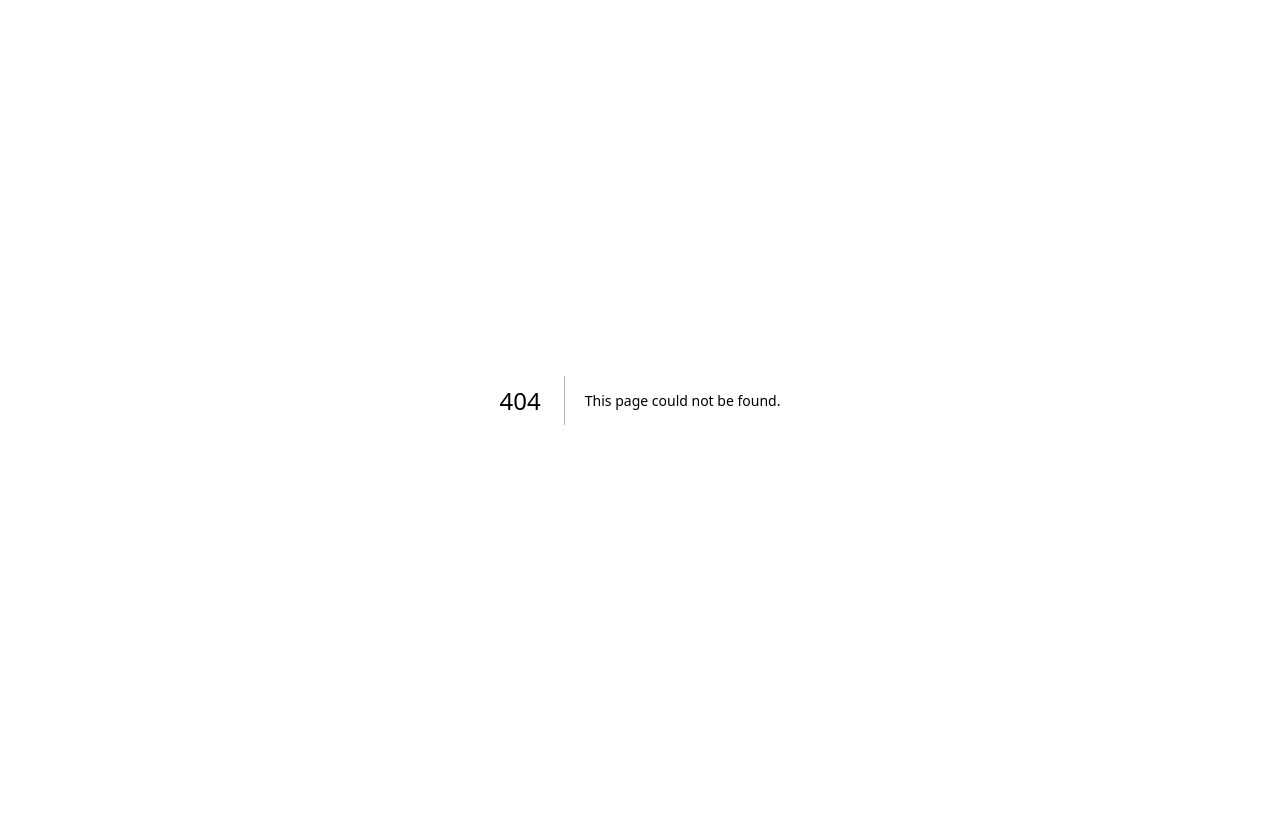
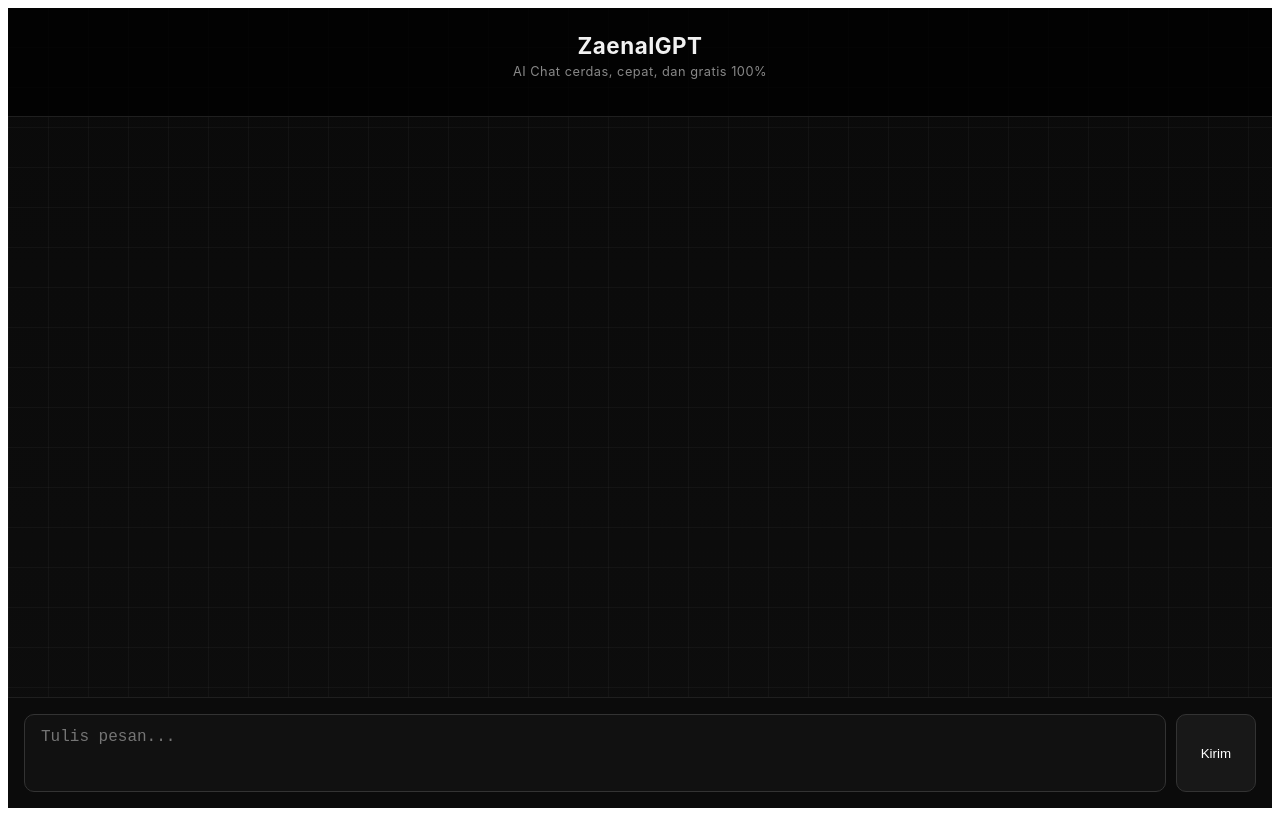
Before and after one commit to zaenal-iyyl/zaenalgpt, a Next.js app: page /chat in a window 1280 px wide. Before the commit this address had no page. Built offline with nearby package versions, Linux system fonts and the light colour scheme.

Commit message:
Create chat.js

```diff
--- /dev/null
+++ b/pages/chat.js
@@ -0,0 +1,203 @@
+import { useState, useRef, useEffect } from "react";
+import axios from "axios";
+
+export default function ChatPage() {
+  const [input, setInput] = useState("");
+  const [messages, setMessages] = useState([]);
+  const [loading, setLoading] = useState(false);
+  const messagesEndRef = useRef(null);
+
+  // Auto scroll setiap pesan baru
+  useEffect(() => {
+    messagesEndRef.current?.scrollIntoView({ behavior: "smooth" });
+  }, [messages]);
+
+  const handleSend = async () => {
+    if (!input.trim() || loading) return;
+    const userMsg = { from: "user", text: input };
+    setMessages((prev) => [...prev, userMsg]);
+    setInput("");
+    setLoading(true);
+
+    try {
+      const res = await axios.post("/api/chat", { prompt: input });
+      const aiMsg = { from: "ai", text: res.data.response };
+      setMessages((prev) => [...prev, aiMsg]);
+    } catch {
+      setMessages((prev) => [
+        ...prev,
+        { from: "ai", text: " Terjadi kesalahan. Coba lagi nanti." },
+      ]);
+    } finally {
+      setLoading(false);
+    }
+  };
+
+  const handleKeyPress = (e) => {
+    if (e.key === "Enter" && !e.shiftKey) {
+      e.preventDefault();
+      handleSend();
+    }
+  };
+
+  const copyText = (text) => {
+    navigator.clipboard.writeText(text);
+    alert("Teks disalin!");
+  };
+
+  return (
+    <main
+      style={{
+        height: "100vh",
+        width: "100%",
+        background: "linear-gradient(180deg, #0a0a0a 0%, #0d0d0d 100%)",
+        color: "#f1f1f1",
+        display: "flex",
+        flexDirection: "column",
+        fontFamily: "Inter, sans-serif",
+        position: "relative",
+        overflow: "hidden",
+      }}
+    >
+
+      <div
+        style={{
+          position: "absolute",
+          inset: 0,
+          backgroundImage:
+            "linear-gradient(90deg, rgba(255,255,255,0.03) 1px, transparent 1px), linear-gradient(0deg, rgba(255,255,255,0.03) 1px, transparent 1px)",
+          backgroundSize: "40px 40px",
+          zIndex: 0,
+        }}
+      ></div>
+
+
+      <header
+        style={{
+          textAlign: "center",
+          padding: "1.5rem 0",
+          borderBottom: "1px solid #1f1f1f",
+          fontWeight: "700",
+          fontSize: "1.4rem",
+          letterSpacing: "0.5px",
+          background: "rgba(0,0,0,0.8)",
+          zIndex: 1,
+        }}
+      >
+        ZaenalGPT
+        <p
+          style={{
+            fontSize: "0.8rem",
+            fontWeight: "400",
+            color: "#888",
+            marginTop: "0.3rem",
+          }}
+        >
+          AI Chat cerdas, cepat, dan gratis 100%
+        </p>
+      </header>
+
+
+      <div
+        style={{
+          flex: 1,
+          overflowY: "auto",
+          padding: "1rem",
+          maxWidth: "800px",
+          width: "100%",
+          margin: "0 auto",
+          zIndex: 1,
+        }}
+      >
+        {messages.map((msg, i) => (
+          <div
+            key={i}
+            style={{
+              display: "flex",
+              justifyContent: msg.from === "user" ? "flex-end" : "flex-start",
+              margin: "0.7rem 0",
+            }}
+          >
+            <div
+              style={{
+                backgroundColor: msg.from === "user" ? "#1a1a1a" : "#141414",
+                padding: "0.9rem 1.1rem",
+                borderRadius: "10px",
+                maxWidth: "75%",
+                lineHeight: "1.6",
+                position: "relative",
+                border: "1px solid #222",
+              }}
+            >
+              {msg.text}
+              {msg.from === "ai" && (
+                <button
+                  onClick={() => copyText(msg.text)}
+                  style={{
+                    position: "absolute",
+                    top: "8px",
+                    right: "8px",
+                    background: "transparent",
+                    border: "none",
+                    color: "#777",
+                    cursor: "pointer",
+                    fontSize: "0.8rem",
+                  }}
+                  title="Salin teks"
+                >
+                  ⧉
+                </button>
+              )}
+            </div>
+          </div>
+        ))}
+        <div ref={messagesEndRef} />
+      </div>
+
+
+      <div
+        style={{
+          padding: "1rem",
+          borderTop: "1px solid #1f1f1f",
+          background: "#0b0b0b",
+          display: "flex",
+          gap: "0.6rem",
+          zIndex: 2,
+        }}
+      >
+        <textarea
+          value={input}
+          onChange={(e) => setInput(e.target.value)}
+          onKeyDown={handleKeyPress}
+          placeholder="Tulis pesan..."
+          style={{
+            flex: 1,
+            resize: "none",
+            background: "#111",
+            color: "#fff",
+            border: "1px solid #333",
+            borderRadius: "10px",
+            padding: "0.8rem 1rem",
+            fontSize: "1rem",
+            outline: "none",
+            minHeight: "50px",
+          }}
+        ></textarea>
+        <button
+          onClick={handleSend}
+          style={{
+            padding: "0 1.5rem",
+            backgroundColor: "#181818",
+            border: "1px solid #333",
+            borderRadius: "10px",
+            color: "#fff",
+            cursor: "pointer",
+            fontWeight: "500",
+          }}
+        >
+          {loading ? "..." : "Kirim"}
+        </button>
+      </div>
+    </main>
+  );
+}
```
